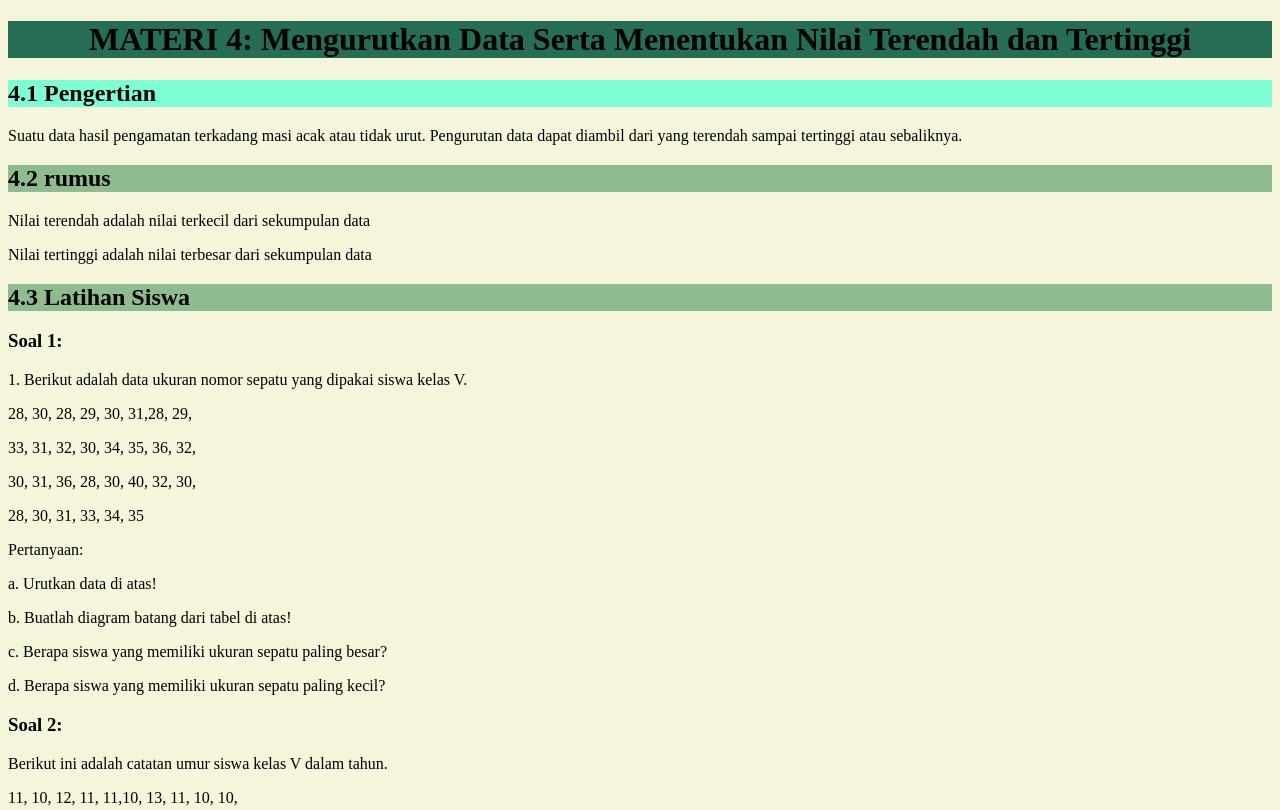
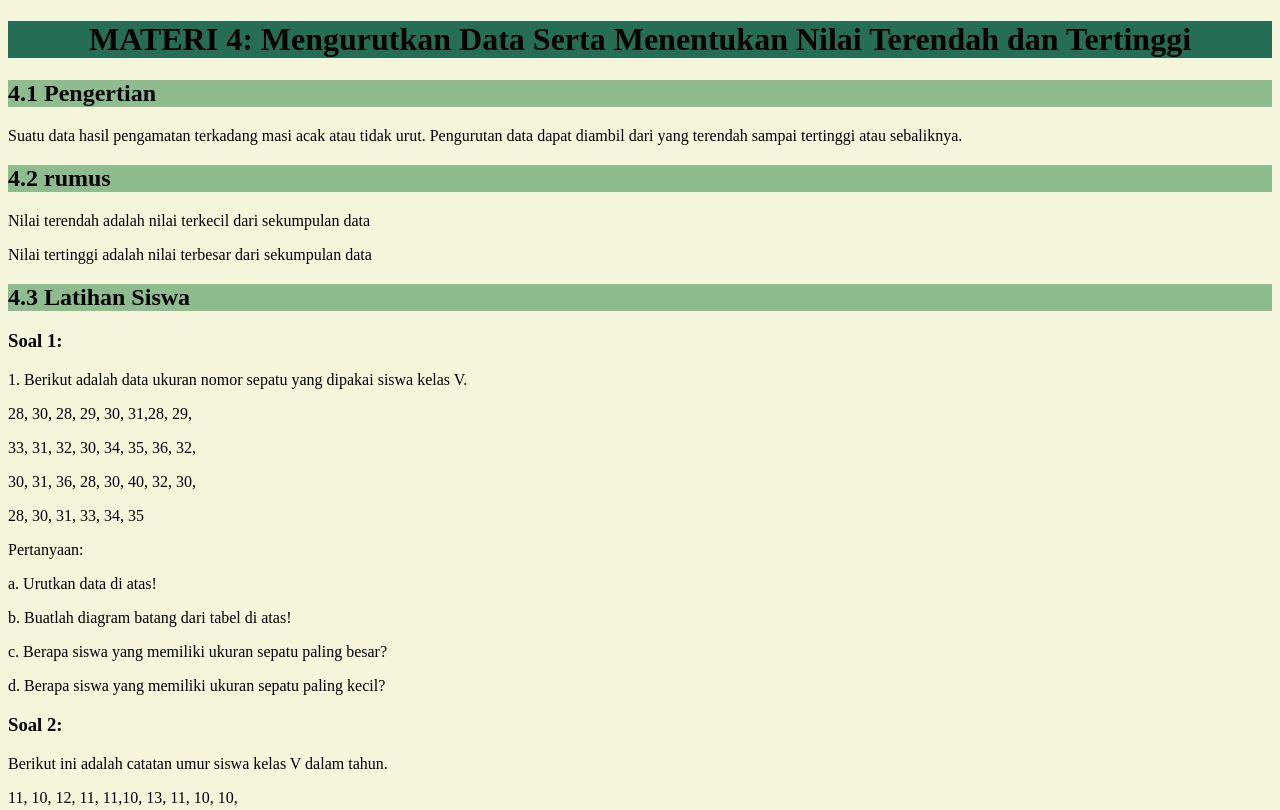
Before and after one commit to Ameliahermaya/Ameliahermaya.github.io, a plain HTML site: page Page/Materi4.html in a window 1280 px wide. Shown: the top 810 px of the page. Drawn offline with Linux system fonts and the light colour scheme.

Commit message:
Update Materi4.html

```diff
--- a/Page/Materi4.html
+++ b/Page/Materi4.html
@@ -16,7 +16,7 @@
     </style>
 <body>
     <h1 style="background-color: rgb(38, 109, 85) ;"><font size="4"></font><center><b>MATERI 4: Mengurutkan Data Serta Menentukan Nilai Terendah dan Tertinggi</b></center></h1>
-    <h2 style="background-color: aquamarine ;"><font size="3"></font><left><b>4.1 Pengertian</b></left></h2>
+    <h2 style="background-color: darkseagreen ;"><font size="3"></font><left><b>4.1 Pengertian</b></left></h2>
     <p style="text-align:left ;">Suatu data hasil pengamatan terkadang masi acak atau tidak urut. Pengurutan data dapat diambil dari yang terendah sampai tertinggi atau sebaliknya.</p>
 
     <h2 style="background-color: darkseagreen ;"><font size="3"></font><left>4.2 rumus</left></h2>
```
